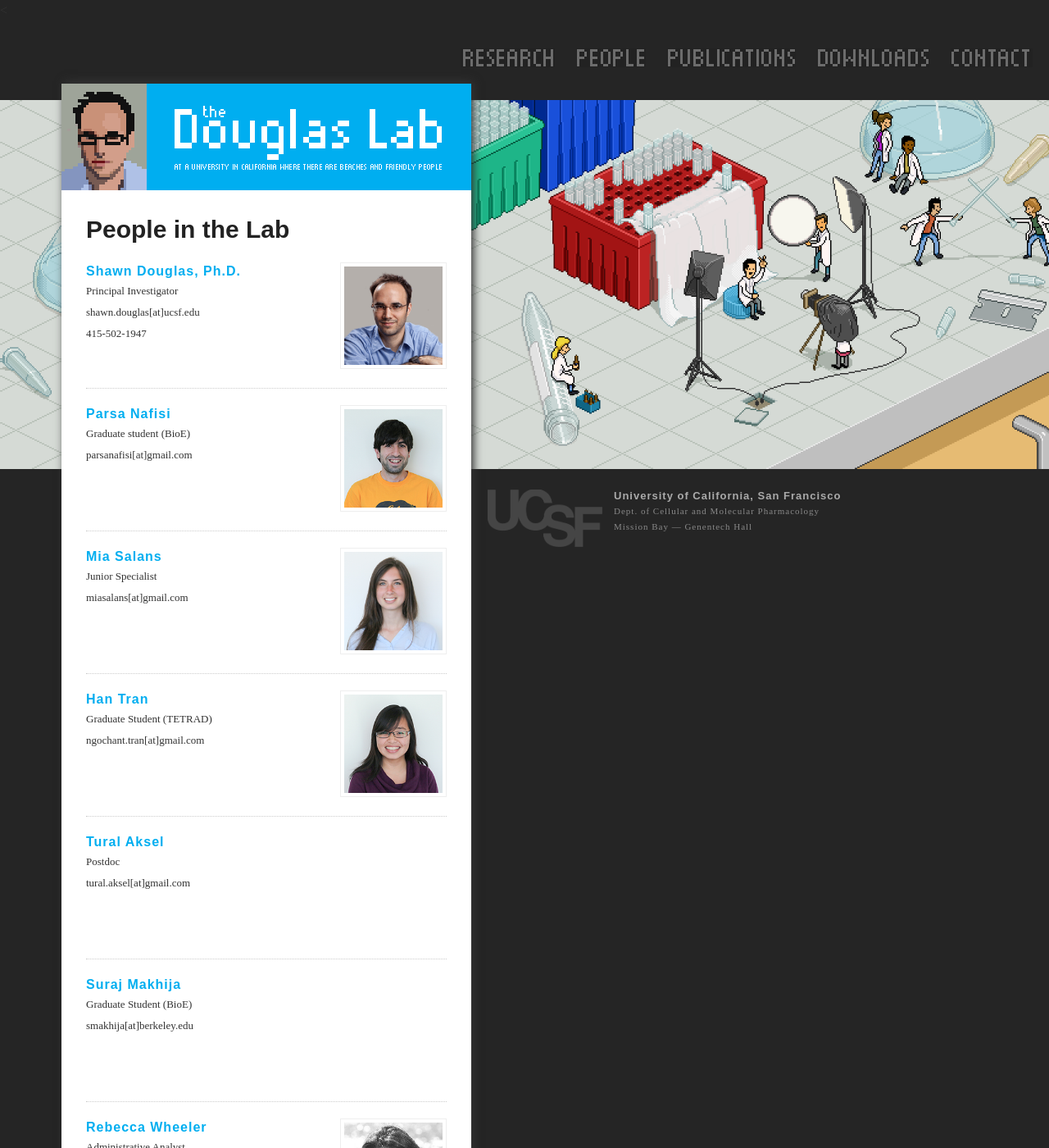
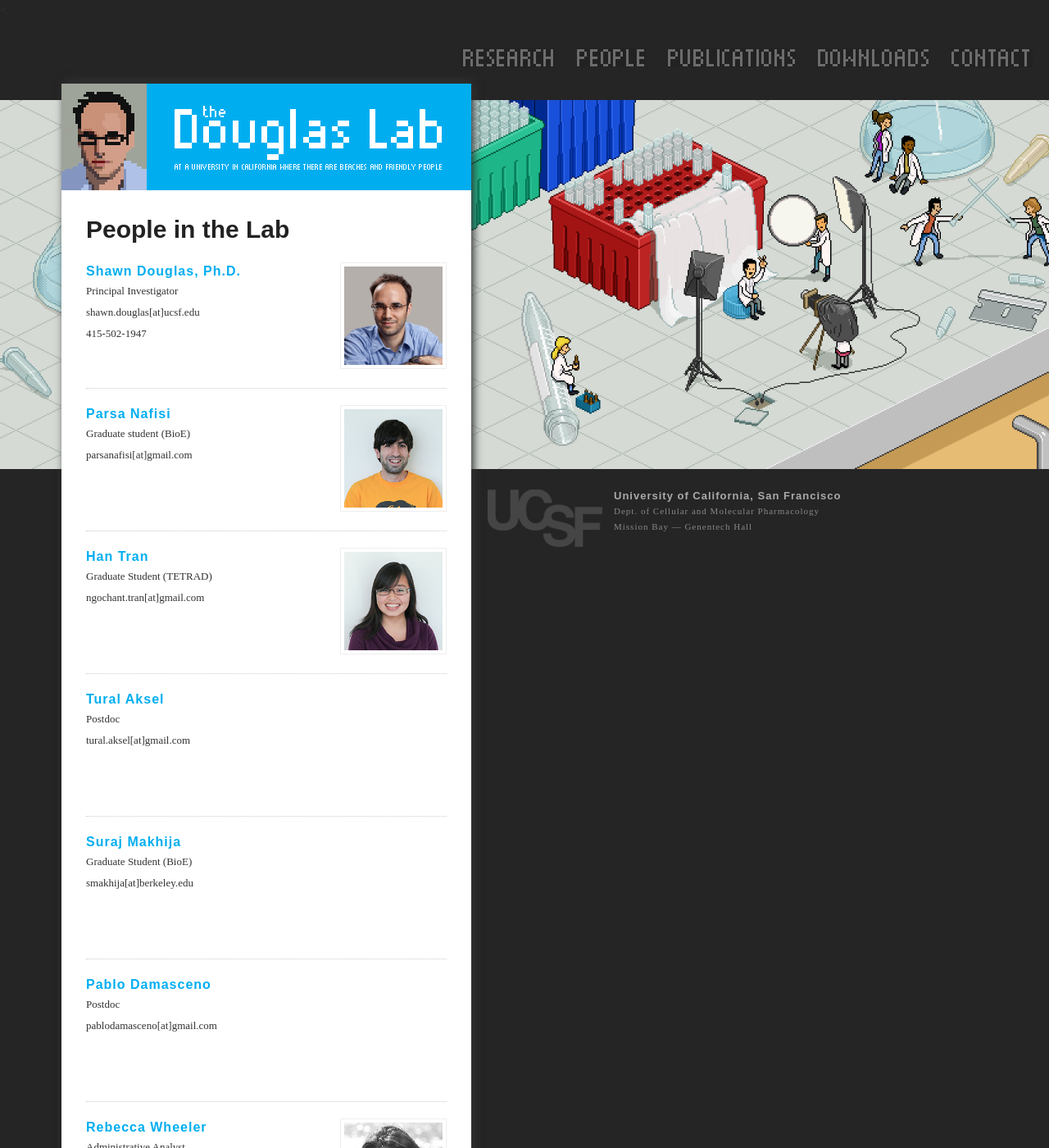
Before and after one commit to douglaslab/bionano.ucsf.edu, a Jekyll site: the page built from people.html, in a window 1280 px wide and 1400 px high. Shown: the whole window at 82% size. Built offline with Jekyll 4.4.1, drawn with Linux system fonts in a browser that asks for light colours; nearby versions of some CDN libraries; some of the changed text lies outside the part shown.

Commit message:
update people page

```diff
--- a/people.html
+++ b/people.html
@@ -24,30 +24,16 @@
 	</p>
 </div>
 
-
 <div class="biography">
 	<img src="/assets/images/portraits/parsa.png" class="portrait" />
 	<h4 class="title">
-		<a target="_new" href="http://www.parsanafisi.com/">Parsa Nafisi</a>
+		<a target="_new" target="_new" href="http://www.parsanafisi.com/">Parsa Nafisi</a>
 	</h4>
 	<p class="text">
 		<small>
 			Graduate student (BioE)</br>
 			parsanafisi[at]gmail.com</br>
 			</br>
-		</small>
-	</p>
-</div>
-
-<div class="biography">
-	<img src="/assets/images/portraits/mia.png" class="portrait" />
-	<h4 class="title">
-		<a href="#">Mia Salans</a>
-	</h4>
-	<p class="text">
-		<small>
-			Junior Specialist</br>
-			miasalans[at]gmail.com</br>
 		</small>
 	</p>
 </div>
@@ -65,11 +51,10 @@
 	</p>
 </div>
 
-
 <div class="biography">
 	<!-- <img src="/assets/images/portraits/tural.png" class="portrait" /> -->
 	<h4 class="title">
-		<a href="#">Tural Aksel</a>
+		<a target="_new" href="https://www.linkedin.com/in/tural-aksel-28b97a15">Tural Aksel</a>
 	</h4>
 	<p class="text">
 		<small>
@@ -91,6 +76,20 @@
 		</small>
 	</p>
 </div>
+
+<div class="biography">
+	<!-- <img src="/assets/images/portraits/pablo.jpg" class="portrait" /> -->
+	<h4 class="title">
+		<a target="_new" href="http://www.pablodamasceno.com/">Pablo Damasceno</a>
+	</h4>
+	<p class="text">
+		<small>
+			Postdoc</br>
+			pablodamasceno[at]gmail.com</br>
+		</small>
+	</p>
+</div>
+
 
 <div class="biography">
 	<img src="/assets/images/portraits/rebecca.png" class="portrait" />
@@ -261,4 +260,18 @@
 	</p>
 </div>
 
+<div class="biography">
+	<img src="/assets/images/portraits/mia.png" class="portrait" />
+	<h4 class="title">
+		<a href="#">Mia Salans</a>
+	</h4>
+	<p class="text">
+		<small>
+			Junior Specialist</br>
+			miasalans[at]gmail.com</br>
+		</small>
+	</p>
+</div>
+
+
 </div><!-- /biographies -->
```
Also changed, not shown: assets/images/portraits/pablo.jpg (added).
